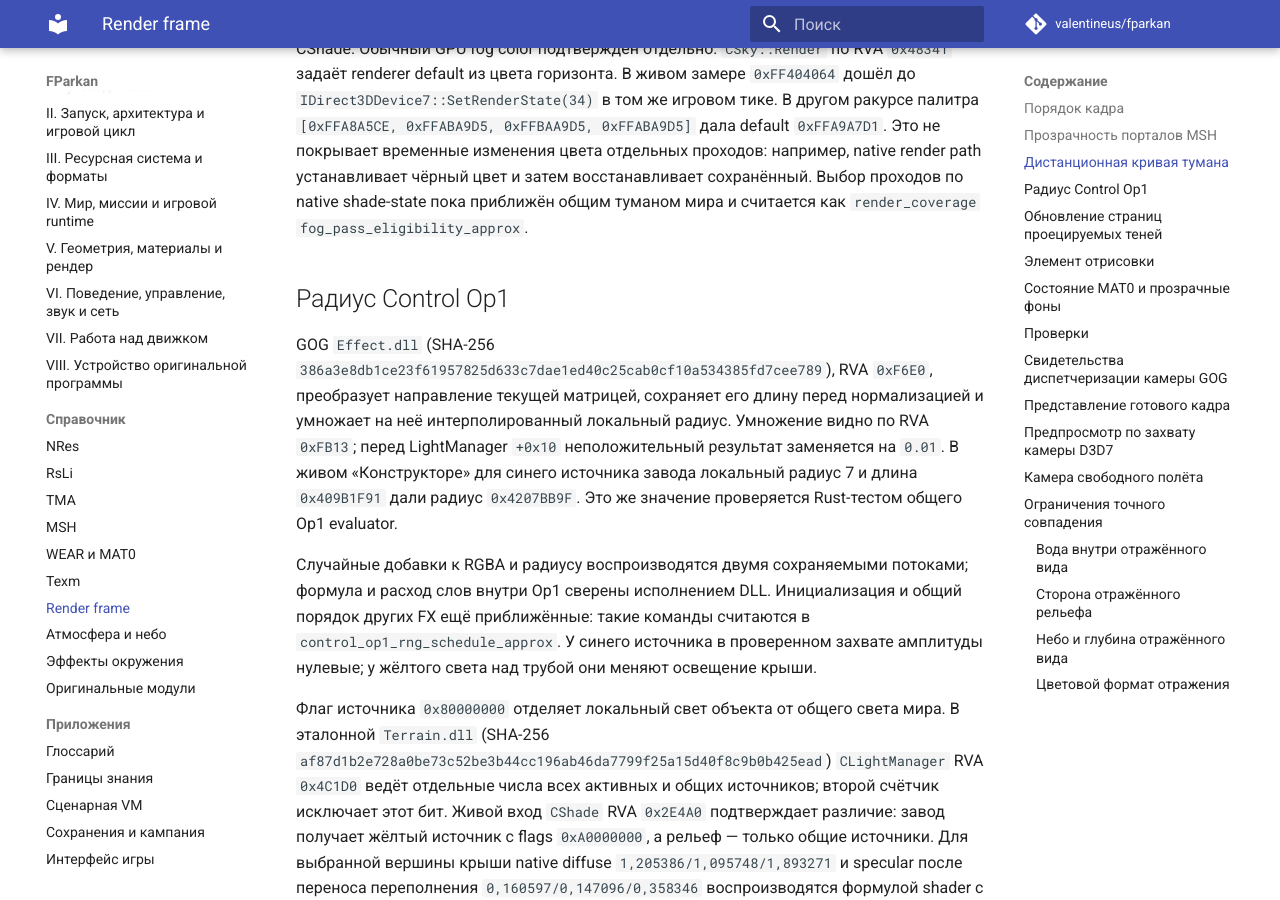
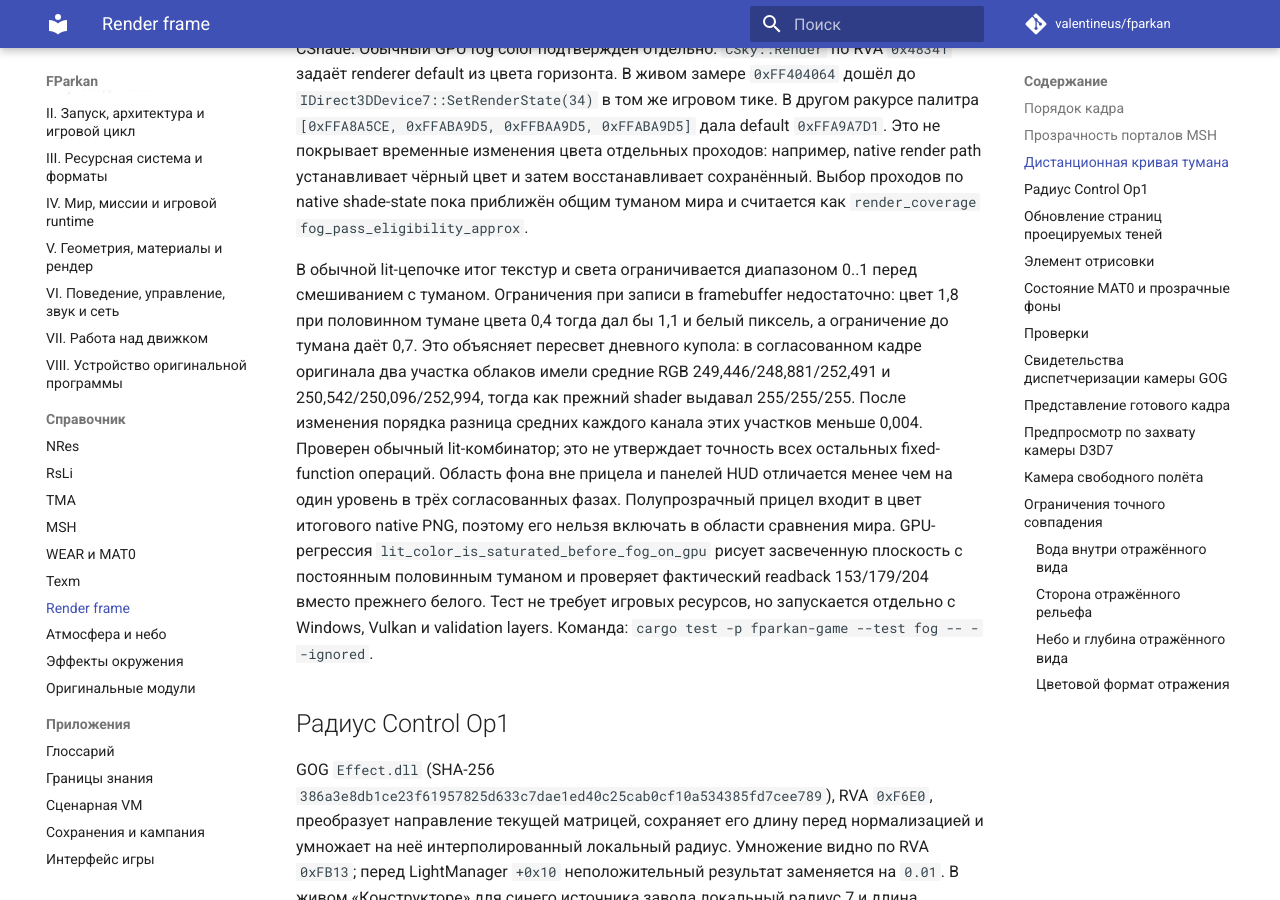
Before and after one commit to valentineus/fparkan, an MkDocs documentation site: the page built from docs/reference/render-frame.md, in a window 1280 px wide and 900 px high, scrolled down 2503 px. Built offline with MkDocs 1.6.1 and Material for MkDocs 9.7.7, drawn with Linux system fonts in a browser that asks for light colours; comment, search, counter and statistics services are not loaded.

Commit message:
fix(render): saturate lit color before fog blending

```diff
--- a/docs/reference/render-frame.md
+++ b/docs/reference/render-frame.md
@@ -110,6 +110,24 @@ RVA `0x1B0F0`, заменяет diffuse alpha пакета без type 16 с bat
 цвет и затем восстанавливает сохранённый.
 Выбор проходов по native shade-state пока приближён общим туманом мира и
 считается как `render_coverage fog_pass_eligibility_approx`.
+
+В обычной lit-цепочке итог текстур и света ограничивается диапазоном 0..1
+перед смешиванием с туманом. Ограничения при записи в framebuffer недостаточно:
+цвет 1,8 при половинном тумане цвета 0,4 тогда дал бы 1,1 и белый пиксель,
+а ограничение до тумана даёт 0,7. Это объясняет пересвет дневного купола:
+в согласованном кадре оригинала два участка облаков имели средние RGB
+249,446/248,881/252,491 и 250,542/250,096/252,994, тогда как прежний shader
+выдавал 255/255/255. После изменения порядка разница средних каждого
+канала этих участков меньше 0,004. Проверен обычный lit-комбинатор;
+это не утверждает точность всех остальных fixed-function операций.
+Область фона вне прицела и панелей HUD отличается менее чем на один уровень
+в трёх согласованных фазах. Полупрозрачный прицел входит в цвет итогового
+native PNG, поэтому его нельзя включать в области сравнения мира.
+GPU-регрессия `lit_color_is_saturated_before_fog_on_gpu` рисует засвеченную
+плоскость с постоянным половинным туманом и проверяет фактический readback
+153/179/204 вместо прежнего белого. Тест не требует игровых ресурсов,
+но запускается отдельно с Windows, Vulkan и validation layers.
+Команда: `cargo test -p fparkan-game --test fog -- --ignored`.
 
 ## Радиус Control Op1
 
```
Also changed, not shown: docs/appendices/knowledge-boundaries.md (+2 -1 lines), docs/tomes/05-render.md (+8 -0 lines), 3 other files.
